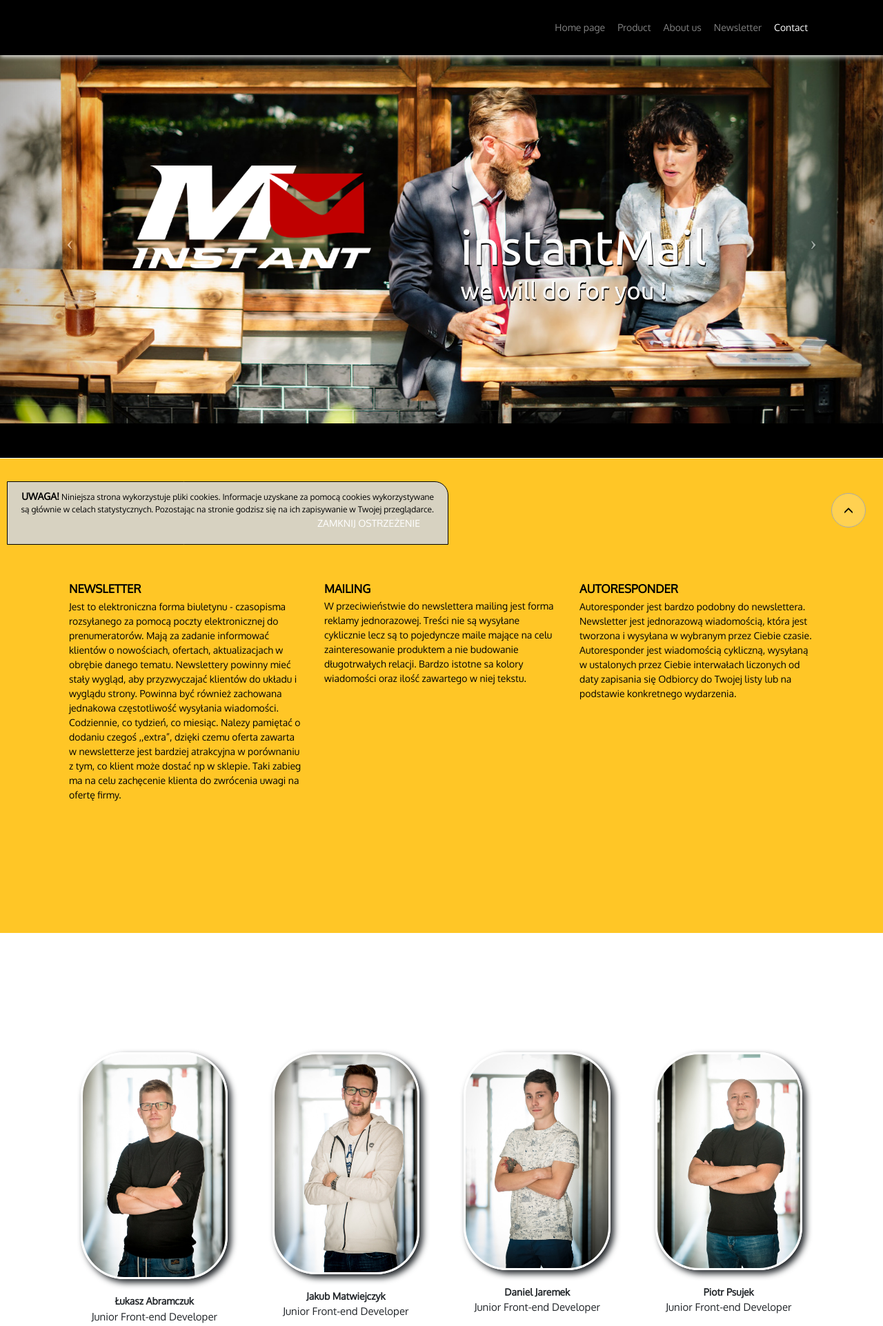
After one commit to infoshareacademy/jfddl2-imail, a PHP site: page /index_en.html in a window 1280 px wide. The commit adds this page. Shown: the top 1923 px of the page at 69% size. Run offline with PHP 8.4, Linux system fonts and the light colour scheme; some libraries are stand-ins or nearby versions.

Commit message:
english version

```diff
--- a/css/style.css
+++ b/css/style.css
@@ -398,3 +398,8 @@ footer.nb-footer .footer-info-single p {
     padding: 8px 15px;
     border-radius: 5px;
 }
+
+nav img    {
+    height: 15px;
+    width: auto;
+}
--- a/index.html
+++ b/index.html
@@ -45,6 +45,11 @@
                 </li>
                 <li class="nav-item">
                     <a class="nav-link js-scroll-trigger" href="#contact">Kontakt</a>
+                </li>
+                <li class="nav-item">
+                    <a class="nav-link js-scroll-trigger" href="index_en.html">
+                        <img src="pictures/en_flag.png">
+                    </a>
                 </li>
 
             </ul>
--- /dev/null
+++ b/index_en.html
@@ -0,0 +1,309 @@
+<!DOCTYPE html>
+<html lang=pl>
+<head>
+    <meta charset="UTF-8">
+
+    <link rel="shortcut icon" href="pictures/favicon.ico" type="image/x-icon">
+    <link rel="icon" href="pictures/favicon.ico" type="image/x-icon">
+    <link href="https://fonts.googleapis.com/css?family=Ubuntu&amp;subset=latin-ext" rel="stylesheet">
+    <link href="https://fonts.googleapis.com/css?family=Oxygen&amp;subset=latin-ext" rel="stylesheet">
+    <meta name="viewport" content="width=device-width, initial-scale=1">
+    <link href="https://cdnjs.cloudflare.com/ajax/libs/font-awesome/4.6.3/css/font-awesome.css" rel="stylesheet">
+    <script src="https://ajax.googleapis.com/ajax/libs/jquery/3.2.1/jquery.min.js"></script>
+    <script src="https://maxcdn.bootstrapcdn.com/bootstrap/3.3.7/js/bootstrap.min.js"></script>
+    <link rel="stylesheet" href="https://maxcdn.bootstrapcdn.com/bootstrap/3.3.7/css/bootstrap.css">
+    <link href="vendor/bootstrap/css/bootstrap.min.css" rel="stylesheet">
+    <link href="css/animations-ie-fix.css" rel="stylesheet">
+    <link rel="stylesheet" href="css/animations.css">
+    <link rel="stylesheet" href="css/style.css">
+
+    <title>instantMail - Send mail with us !!</title>
+</head>
+<nav class="navbar navbar-expand-lg navbar-dark bg-dark fixed-top" id="mainNav">
+    <div class="container">
+        <a class="navbar-brand js-scroll-trigger" href="#page-top"></a>
+        <button class="navbar-toggler" type="button" data-toggle="collapse" data-target="#navbarResponsive"
+                aria-controls="navbarResponsive" aria-expanded="false" aria-label="Toggle navigation">
+            <span class="navbar-toggler-icon"></span>
+        </button>
+        <div class="collapse navbar-collapse" id="navbarResponsive">
+            <ul class="navbar-nav ml-auto">
+                <li class="nav-item">
+                    <a class="nav-link js-scroll-trigger" href="#home">Home page</a>
+                </li>
+                <li class="nav-item">
+                    <a class="nav-link js-scroll-trigger" href="#product">Product</a>
+                </li>
+                <!--<li class="nav-item">-->
+                <!--<a class="nav-link js-scroll-trigger" href="#game">Zagraj w gre</a>-->
+                <!--</li>-->
+                <li class="nav-item">
+                    <a class="nav-link js-scroll-trigger" href="#aboutus">About us</a>
+                </li>
+                <li class="nav-item">
+                    <a class="nav-link js-scroll-trigger" href="#nletter">Newsletter</a>
+                </li>
+                <li class="nav-item">
+                    <a class="nav-link js-scroll-trigger" href="#contact">Contact</a>
+                </li>
+
+            </ul>
+        </div>
+    </div>
+</nav>
+<section id="home">
+    <div class="wrapper">
+
+        <!--slider start-->
+        <div id="carousel-example-generic2" class="carousel slide">
+            <ol class="carousel-indicators">
+                <!--<li data-target="#carousel-example-generic2" data-slide-to="0" class="active"></li>-->
+                <!--<li data-target="#carousel-example-generic2" data-slide-to="1"></li>-->
+                <!--<li data-target="#carousel-example-generic2" data-slide-to="2"></li>-->
+            </ol>
+            <div class="carousel-inner">
+                <div class="item active">
+                    <img src="pictures/car1.jpg" alt="">
+
+                    <div class="carousel-caption">
+                    </div>
+                </div>
+
+                <div class="item">
+                    <img src="pictures/car2.jpg" alt="">
+
+                    <div class="carousel-caption">
+
+                    </div>
+                </div>
+
+                <div class="item">
+                    <img src="pictures/car3.jpg" alt="">
+
+                    <div class="carousel-caption">
+                    </div>
+                </div>
+
+            </div>
+
+            <a class="left carousel-control" href="#carousel-example-generic2" data-slide="prev">
+                <span class="icon-prev"></span>
+            </a>
+            <a class="right carousel-control" href="#carousel-example-generic2" data-slide="next">
+                <span class="icon-next"></span>
+            </a>
+        </div>
+        <!-- slider stop  -->
+        <div class="blacktape"></div>
+        <img class="logo" src="pictures/logo.png">
+        <div class='animetxt animatedParent'>
+            <h4 class='animated fadeInUpShort'>instantMail</h4>
+            <h1 class='animated fadeInLeftShort'>we will do for you !</h1>
+        </div>
+
+    </div>
+
+
+    <!--<div class='animatedParent' data-sequence='500'>-->
+    <!--<h1 class='animated bounceInDown' data-id='1'>It Works!</h1>-->
+</section>
+<section id="product">
+    <div class="container">
+        <div class="row animatedParent">
+            <div class="col-lg-4 animated fadeInLeft">
+                <h3 class="newsletter">NEWSLETTER</h3>
+                <p>Jest to elektroniczna forma biuletynu - czasopisma rozsyłanego za pomocą poczty elektronicznej do
+                    prenumeratorów. Mają za zadanie informować klientów o nowościach, ofertach, aktualizacjach w obrębie
+                    danego tematu. Newslettery powinny mieć stały wygląd, aby przyzwyczajać klientów do układu i wyglądu
+                    strony. Powinna być również zachowana jednakowa częstotliwość wysyłania wiadomości. Codziennie, co
+                    tydzień, co miesiąc. Nalezy pamiętać o dodaniu czegoś ,,extra”, dzięki czemu oferta zawarta w
+                    newsletterze jest bardziej atrakcyjna w porównaniu z tym, co klient może dostać np w sklepie. Taki
+                    zabieg ma na celu zachęcenie klienta do zwrócenia uwagi na ofertę firmy.</p>
+            </div>
+            <div class="col-lg-4 animated bounceIn">
+                <h3 class="newsletter ">MAILING</h3>
+                <p>W przeciwieństwie do newslettera mailing jest forma reklamy jednorazowej. Treści nie są wysyłane
+                    cyklicznie lecz są to pojedyncze maile mające na celu zainteresowanie produktem a nie budowanie
+                    długotrwałych relacji. Bardzo istotne sa kolory wiadomości oraz ilość zawartego w niej tekstu.</p>
+            </div>
+            <div class="col-lg-4 animated fadeInUp"><h3 class="newsletter">AUTORESPONDER</h3>
+                <p>Autoresponder jest bardzo podobny do newslettera. Newsletter jest jednorazową wiadomością, która jest
+                    tworzona i wysyłana w wybranym przez Ciebie czasie. Autoresponder jest wiadomością cykliczną,
+                    wysyłaną w ustalonych przez Ciebie interwałach liczonych od daty zapisania się Odbiorcy do Twojej
+                    listy lub na podstawie konkretnego wydarzenia.</p>
+            </div>
+        </div>
+    </div>
+</section>
+<section id="aboutus">
+    <div class="container">
+        <div class="row">
+            <div class="col-lg-3 col-md-6 col-xs-12">
+                <div class="imgau-wrapper">
+                    <img class="imgau" style="display: block;" src="pictures/lukasz.jpg" alt=""/>
+                    <br>
+                    <p class="names"><strong>Łukasz Abramczuk</strong>
+                        <br>Junior Front-end Developer</p>
+                </div>
+            </div>
+            <div class="col-lg-3 col-md-6 col-xs-12">
+                <div class="imgau-wrapper">
+                    <img class="imgau" style="display: block;" src="pictures/kuba.jpg" alt=""/>
+                    <br>
+                    <p class="names"><strong>Jakub Matwiejczyk</strong>
+                        <br>Junior Front-end Developer</p>
+                </div>
+            </div>
+            <div class="col-lg-3 col-md-6 col-xs-12">
+                <div class="imgau-wrapper">
+                    <img class="imgau" style="display: block;" src="pictures/daniel.jpg" alt=""/>
+                    <br>
+                    <p class="names"><strong>Daniel Jaremek</strong>
+                        <br>Junior Front-end Developer</p>
+                </div>
+            </div>
+            <div class="col-lg-3 col-md-6 col-xs-12">
+                <div class="imgau-wrapper">
+                    <img class="imgau" style="display: block;" src="pictures/piotr.jpg" alt=""/>
+                    <br>
+                    <p class="names"><strong>Piotr Psujek</strong>
+                        <br>Junior Front-end Developer</p>
+                </div>
+            </div>
+        </div>
+    </div>
+</section>
+
+<section id="nletter">
+
+    <div class="form">
+        <div class="row">
+            <div class="col-md-3">
+            </div>
+
+            <div class="col-md-3 koperta animatedParent">
+                <i class="animated lightSpeedInRight fa fa-envelope fa-5x" aria-hidden="true"></i>
+                <p class="news animated bounceInLeft">Newsletter</p>
+            </div>
+            <div class="col-md-3">
+                <h10 class="p1">Sign up for the game premiere</h10><br>
+                <h10 class="p1">and fill the form</h10>
+                <p></p>
+                <form id="contact-form" action="https://formspree.io/sajko77@gmail.com" method="POST">
+                    <fieldset>
+                        <label><span class="text-form">name </span>
+                            <input name="name" type="text" />
+                        </label>
+                        <label><span class="text-form ">e-mail </span>
+                            <input name="_replyto" type="email" />
+                        </label>
+                    </fieldset>
+                    <input class="btn btn-warning btnletter" type="submit" value="Send">
+                </form>
+            </div>
+        </div>
+    </div>
+</section>
+
+
+<!--FOOTER-->
+<section id="contact">
+
+<footer class="nb-footer">
+    <div class="container">
+        <div class="row">
+            <div class="col-sm-12">
+                <div class="about">
+                    <img src="pictures/logo_footer.png" class="img-responsive center-block">
+
+                    <div class="social-media">
+                        <ul class="list-inline">
+                            <li><a href="#" title=""><i class="fa fa-facebook"></i></a></li>
+                            <li><a href="#" title=""><i class="fa fa-twitter"></i></a></li>
+                            <li><a href="#" title=""><i class="fa fa-google-plus"></i></a>
+                            </li>
+                            <li><a href="#" title=""><i class="fa fa-linkedin"></i></a></li>
+                        </ul>
+                    </div>
+                </div>
+            </div>
+
+            <div class="col-md-3 col-sm-6">
+                <div class="footer-info-single">
+                    <h2 class="title">o Produkcie</h2>
+                    <ul class="list-unstyled">
+                        <li><a href="#" title=""><i class="fa fa-angle-double-right"></i>
+                            Co nas wyróżnia</a></li>
+                        <li><a href="#" title=""><i class="fa fa-angle-double-right"></i>
+                            FAQ's</a></li>
+                    </ul>
+                </div>
+            </div>
+
+            <div class="col-md-3 col-sm-6">
+                <div class="footer-info-single">
+                    <h2 class="title">o NAS</h2>
+                    <ul class="list-unstyled">
+                        <li><a href="#" title=""><i class="fa fa-angle-double-right"></i>
+                            Firma</a></li>
+                        <li><a href="#" title=""><i class="fa fa-angle-double-right"></i>
+                            Team</a></li>
+                    </ul>
+                </div>
+            </div>
+
+            <div class="col-md-3 col-sm-6">
+                <div class="footer-info-single">
+                    <h2 class="title">Zagraj w grę</h2>
+                    <ul class="list-unstyled">
+                        <li><a href="#" title=""><i class="fa fa-angle-double-right"></i>
+                            Instrukcja</a></li>
+                        <li><a href="#" title=""><i class="fa fa-angle-double-right"></i>
+                            Ranking</a></li>
+                    </ul>
+                </div>
+            </div>
+
+            <div class="col-md-3 col-sm-6">
+                <div class="footer-info-single">
+                    <h2 class="title">Kontakt</h2>
+                    <ul class="list-unstyled">
+                        <li><a href="#" title=""><i class="fa fa-angle-double-right"></i>
+                            Napisz do nas</a></li>
+                        <li><a href="#" title=""><i class="fa fa-angle-double-right"></i>
+                            Odzwiedź nas</a></li>
+                    </ul>
+                </div>
+            </div>
+        </div>
+    </div>
+</footer>
+
+</section>
+<button type="button" class="btn btnup btn-default" aria-label="Left Align">
+        <span class="glyphicon glyphicon glyphicon-menu-up" aria-hidden="true">
+        </span>
+</button>
+
+
+<section id="cookie-warn">
+    <p><strong>UWAGA!</strong> Niniejsza strona wykorzystuje pliki cookies.
+        Informacje uzyskane za pomocą cookies wykorzystywane są głównie
+        w celach statystycznych. Pozostając na stronie godzisz się na
+        ich zapisywanie w Twojej przeglądarce.
+        <a href="javascript:void(0);" id="close-cookie-warn"
+        >Zamknij ostrzeżenie</a></p>
+</section>
+
+<script src="vendor/popper/popper.min.js"></script>
+<script src="vendor/bootstrap/js/bootstrap.min.js"></script>
+
+<!-- Plugin JavaScript -->
+<script src="vendor/jquery-easing/jquery.easing.min.js"></script>
+
+<!-- Custom JavaScript for this theme -->
+
+<script type="text/javascript" src="js/scrolling-nav.js"></script>
+<script type="text/javascript" src=js/css3-animate-it.js></script>
+<script type="text/javascript" src="js/script.js"></script>
+</body>
```
Also changed, not shown: pictures/en_flag.png (added).
